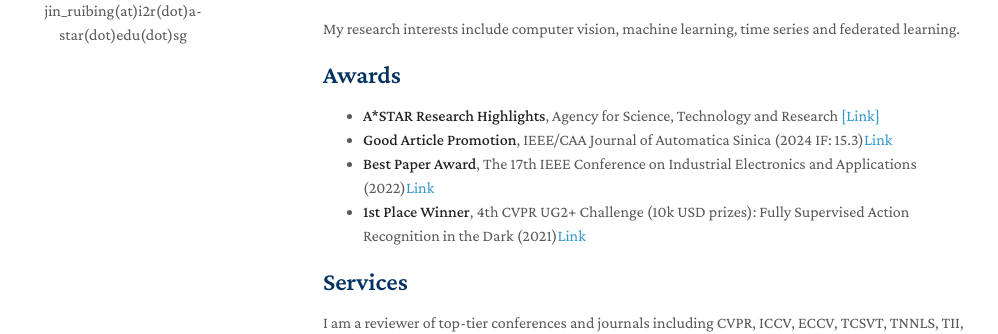
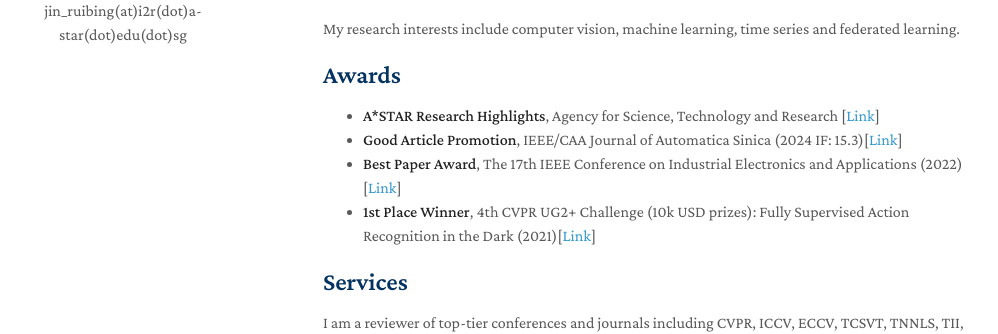
Before and after one commit to ruibing-jin/ruibing-jin.github.io, a Jekyll site: the page built from index.md, in a window 1280 px wide and 900 px high. Shown: the part 298-632 px from the top of the window, without its empty margins (147-1145 px from the left). Built offline with Jekyll 4.4.1, drawn with Linux system fonts in a browser that asks for light colours; nearby versions of some CDN libraries; a style sheet for code colours, icons or effects is not loaded; our own code applies the rules of GitHub Pages for plain Markdown files.

```diff
--- a/index.md
+++ b/index.md
@@ -9,10 +9,10 @@ I am currently a Scientist at Institute for Infocomm Research (I2R), Agency for
 My research interests include computer vision, machine learning, time series and federated learning.
 
 ## Awards
-- **A*STAR Research Highlights**, Agency for Science, Technology and Research [\[Link\]](https://research.a-star.edu.sg/articles/highlights/seamless-operations-with-machine-health-checks/)
-- **Good Article Promotion**, IEEE/CAA Journal of Automatica Sinica (2024 IF: 15.3)[Link](https://mp.weixin.qq.com/s/Mua13qe4LJqt1AwZ2XHFYQ)
-- **Best Paper Award**, The 17th IEEE Conference on Industrial Electronics and Applications (2022)[Link](https://www.ieeeiciea.org/2022/)
-- **1st Place Winner**, 4th CVPR UG2+ Challenge (10k USD prizes): Fully Supervised Action Recognition in the Dark (2021)[Link](http://cvpr2022.ug2challenge.org/program21/leaderboard21_t2.html)
+- **A*STAR Research Highlights**, Agency for Science, Technology and Research \[[Link](https://research.a-star.edu.sg/articles/highlights/seamless-operations-with-machine-health-checks/)\]
+- **Good Article Promotion**, IEEE/CAA Journal of Automatica Sinica (2024 IF: 15.3)\[[Link](https://mp.weixin.qq.com/s/Mua13qe4LJqt1AwZ2XHFYQ)\]
+- **Best Paper Award**, The 17th IEEE Conference on Industrial Electronics and Applications (2022)\[[Link](https://www.ieeeiciea.org/2022/)\]
+- **1st Place Winner**, 4th CVPR UG2+ Challenge (10k USD prizes): Fully Supervised Action Recognition in the Dark (2021)\[[Link](http://cvpr2022.ug2challenge.org/program21/leaderboard21_t2.html)\]
 
 ## Services
 I am a reviewer of top-tier conferences and journals including CVPR, ICCV, ECCV, TCSVT, TNNLS, TII, PR, etc.
```
